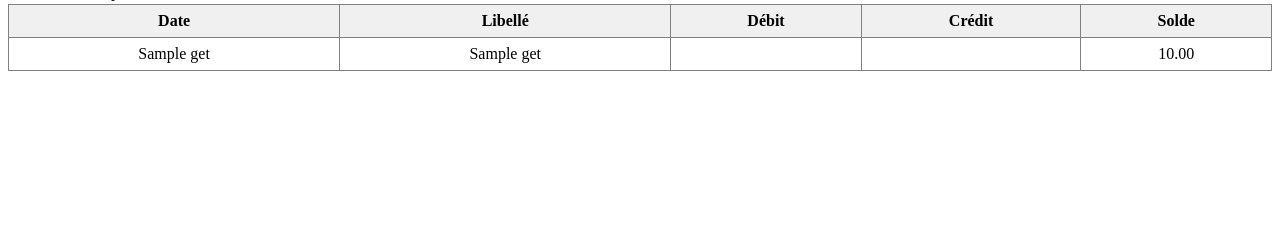
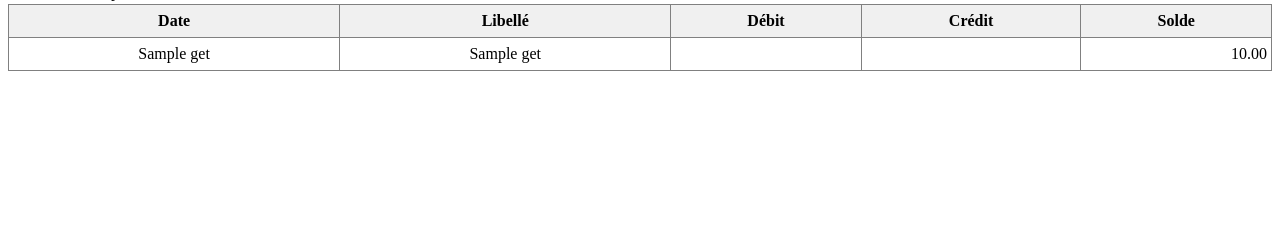
Before and after one commit to EuskalMoneta/api, a Django app: template src/api/cel/templates/summary/summary.html in a window 1280 px wide. Shown: the part 128-368 px from the top of the page. Run offline with Django 3.2, Linux system fonts and the light colour scheme; the template is opened without the code that fills it: most values are stand-ins (such as "Sample title", 1, 10 or a date in 2020); parts of the project's set-up code (start-up, migrations or seed data) failed here and were passed over.

Commit message:
[FIX] Amount are aligned to right (because we can't center on comma…)

```diff
--- a/src/api/cel/templates/summary/summary.html
+++ b/src/api/cel/templates/summary/summary.html
@@ -40,6 +40,11 @@
             article {
                 margin-top: 75px;
             }
+
+            .align-right {
+                text-align: right;
+            }
+
         </style>
     </head>
     <body>
@@ -90,17 +95,17 @@
                     <td>
                         {{ item|get_item:'description' }}
                     </td>
-                    <td>
+                    <td class="align-right">
                     {% if item|get_item:'amount' < "0" %}
                         {{ item|get_item:'amount' | floatformat:2 }}
                     {% endif %}
                     </td>
-                    <td>
+                    <td class="align-right">
                     {% if item|get_item:'amount' > "0" %}
                         {{ item|get_item:'amount' | floatformat:2 }}
                     {% endif %}
                     </td>
-                    <td>
+                    <td class="align-right">
                         {{ item|get_item:'balance' | floatformat:2 }}
                     </td>
                 </tr>
```
